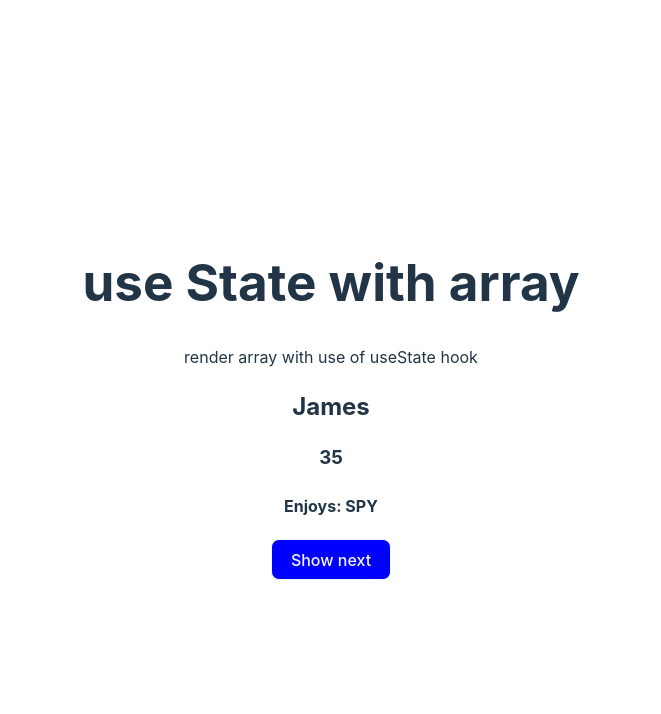
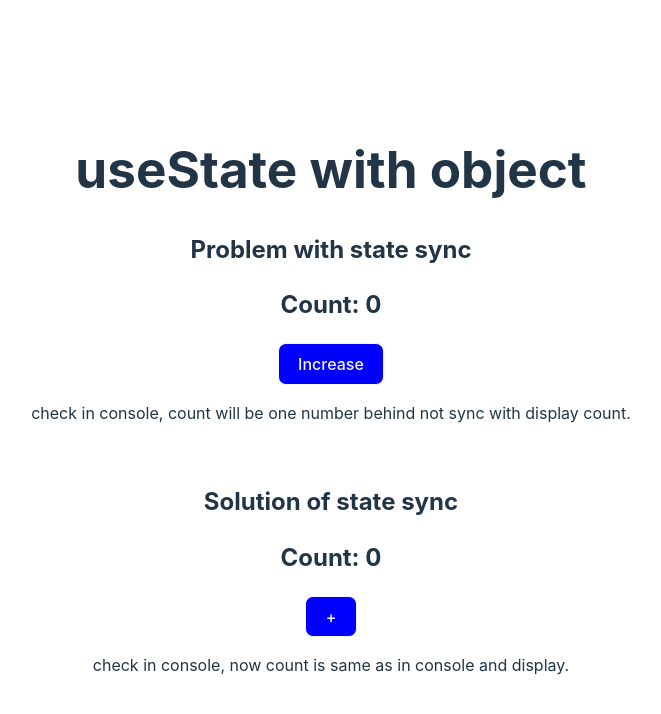
Before and after one commit to Nachiket-Patel/Web-Devolopment, a React (Vite) app in the folder React/my-vite-app/: page / in a window 1280 px wide. Shown: the top 714 px of the page, without its empty margins (309-970 px from the left). Built offline with nearby package versions, Linux system fonts and the light colour scheme.

Commit message:
useState with object

```diff
--- a/React/my-vite-app/src/App.jsx
+++ b/React/my-vite-app/src/App.jsx
@@ -6,8 +6,7 @@ function App() {
 
   return (
     <>
-      <h1>use State with array</h1>
-      <p>render array with use of useState hook</p>
+      <h1>useState with object</h1>
       <UseStateObject />
     </>
   )
--- a/React/my-vite-app/src/components/useState/4-useStateObject.jsx
+++ b/React/my-vite-app/src/components/useState/4-useStateObject.jsx
@@ -48,10 +48,51 @@ const PersonObject = () => {
   );
 }
 
+
+const ProblemSync = () => {
+  const [count, setCount] = useState(0);
+
+  const Increment = () => {
+    setCount(count + 1);
+    console.log(count); //! check in console, count will be one number behind not sync with display count.
+  }
+
+  return(
+    <>
+      <h2>Problem with state sync</h2>
+      <h2>Count: {count}</h2>
+      <button className="btn" onClick={Increment}>Increase</button>
+      <p>check in console, count will be one number behind not sync with display count.</p>
+    </>
+  );
+}
+
+
+function SolutionSync() {
+  const [count, setCount] = useState(0);
+
+  const Increment = () => {
+    setCount(count + 1);
+    console.log(count + 1);
+  }
+
+  return(
+    <>
+      <h2>Solution of state sync</h2>
+      <h2>Count: {count}</h2>
+      <button className="btn" onClick={Increment}>+</button>
+      <p>check in console, now count is same as in console and display.</p>
+    </>
+  );
+}
+
+
 export default function UseStateObject() {
   return(
     <>
-      <PersonObject />
+      <ProblemSync />
+      <br/>
+      <SolutionSync />
     </>
   );
 }
```
